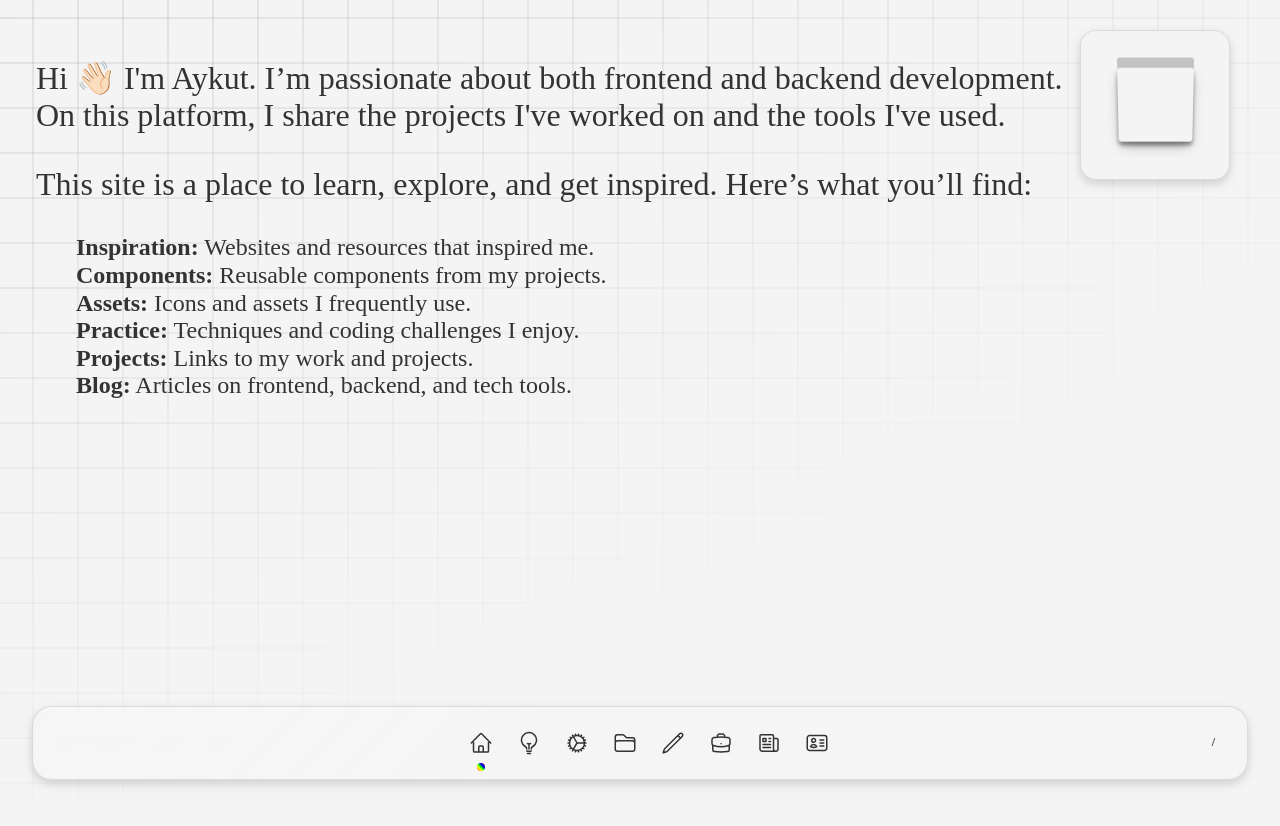
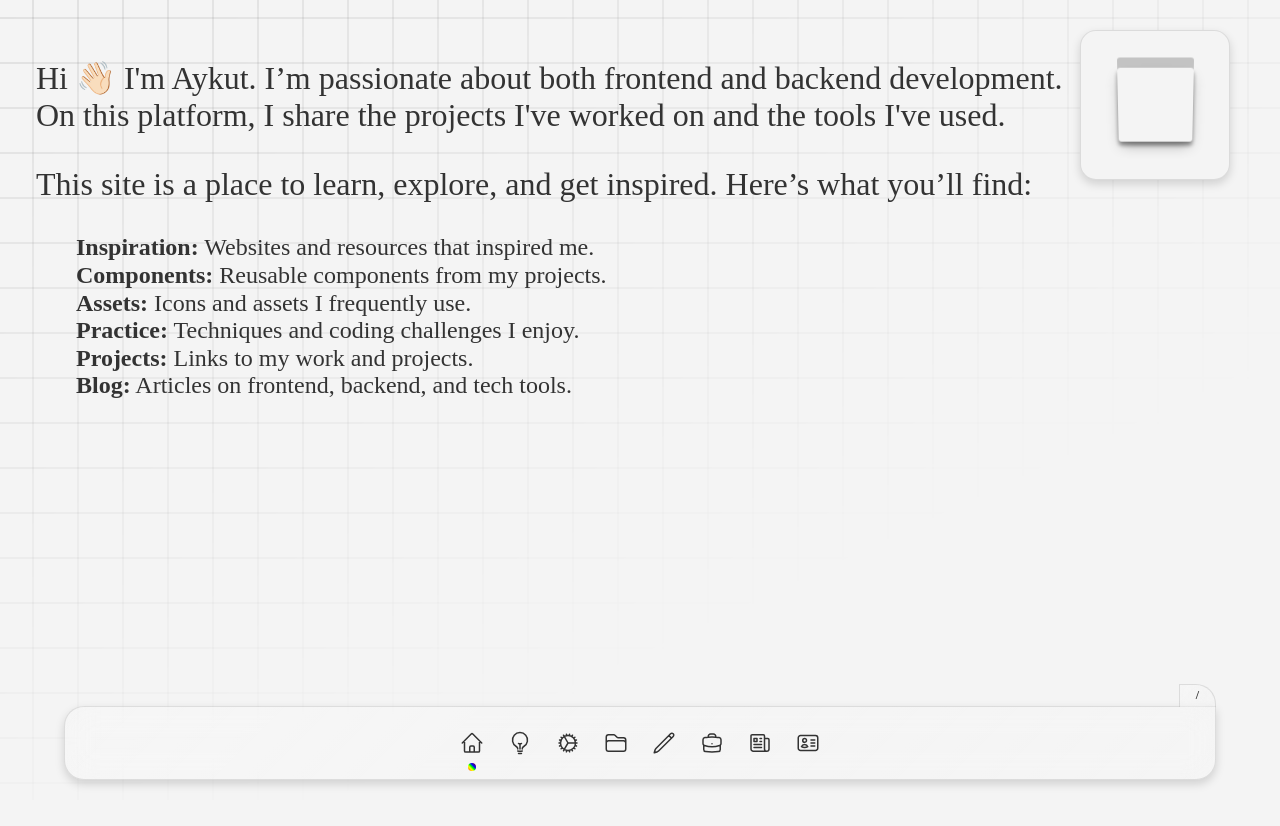
Before and after one commit to kiwiscode/DesignVault, a React (Vite) app: page / in a window 1280 px wide. Shown: the top 826 px of the page. Built offline with nearby package versions, Linux system fonts and the light colour scheme; a web font is replaced by a local one.

Commit message:
feat: improve bottom navigation bar layout and add route label styling

```diff
--- a/src/component/BottomNavigationBar/BottomNavigationBar.css
+++ b/src/component/BottomNavigationBar/BottomNavigationBar.css
@@ -2,8 +2,6 @@
   position: absolute;
   bottom: 20px;
   width: 100%;
-  padding-left: 32px;
-  padding-right: 32px;
 }
 
 .bottom-nav-- {
@@ -12,6 +10,7 @@
     rgba(255, 255, 255, 0.2) 0%,
     rgba(255, 255, 255, 0.1) 100%
   );
+
   backdrop-filter: blur(15px);
   -webkit-backdrop-filter: blur(15px);
   border-radius: 20px;
@@ -21,13 +20,42 @@
   gap: 12px;
   box-shadow: 0 4px 10px rgba(0, 0, 0, 0.15);
   border: 1px solid rgba(0, 0, 0, 0.1);
+  border-top-right-radius: 0;
 }
 
-.bottom-nav--.dark-theme {
+.bottom-nav--.dark-theme,
+.route.dark-theme {
   box-shadow: none;
   background: rgba(0, 0, 0, 0.1);
   color: #ffffff;
   border: 1px solid #777777;
+}
+
+.route.dark-theme {
+  border-bottom: 0;
+}
+
+.route {
+  background: linear-gradient(
+    135deg,
+    rgba(255, 255, 255, 0.2) 0%,
+    rgba(255, 255, 255, 0.1) 100%
+  );
+  padding: 4px 16px;
+  top: -22px;
+  backdrop-filter: blur(15px);
+  -webkit-backdrop-filter: blur(15px);
+  border-top-right-radius: 20px;
+  display: flex;
+  justify-content: center;
+  align-items: center;
+  gap: 12px;
+  border: 1px solid rgba(0, 0, 0, 0.1);
+  border-bottom: 0;
+}
+
+.bottom-nav-- ul {
+  padding: 0;
 }
 
 .bottom-nav-- li {
@@ -78,6 +106,7 @@
 
 .active_route {
   position: relative;
+  cursor: default !important;
 }
 
 .active_route::before {
--- a/src/component/BottomNavigationBar/BottomNavigationBar.jsx
+++ b/src/component/BottomNavigationBar/BottomNavigationBar.jsx
@@ -206,11 +206,12 @@ export default function BottomNavigationBar() {
       )}
       <motion.nav
         className="bottom-nav-wrapper-- chirp-regular-font"
-        initial={{ opacity: 1 }}
-        animate={{ opacity: 1 }}
+        initial={{ bottom: 20, opacity: 1 }}
+        animate={{ bottom: 20, opacity: 1 }}
         exit={{ opacity: 0, y: -50 }}
-        transition={{ duration: 0.5 }}
+        transition={{ duration: 0.1 }}
       >
+        <motion.div className="relative max-w-[90%] mx-auto">
           <motion.div
             className={`bottom-nav-- ${
               hoveredRoute === "/home" && path === "/"
@@ -221,7 +222,6 @@ export default function BottomNavigationBar() {
             // animate={{ opacity: 1, y: 0 }}
             // transition={{ duration: 0.5 }}
           >
-          <motion.div className="w-full max-md:hidden"></motion.div>
             <motion.ul className="list-none flex justify-center items-center w-full gap-[8px]">
               {navItems.map((item, index) => (
                 <motion.li
@@ -242,7 +242,10 @@ export default function BottomNavigationBar() {
                 </motion.li>
               ))}
             </motion.ul>
-          <motion.div className="w-full text-right pr-[32px] font-semibold text-[12px]">
+          </motion.div>
+          <motion.div
+            className={`absolute font-semibold text-[12px] right-0 route ${themeName}`}
+          >
             {hoveredRoute ? hoveredRoute : path === "/" ? "/home" : path}
           </motion.div>
         </motion.div>
```
Lines whose indentation alone changed are shown as unchanged.
